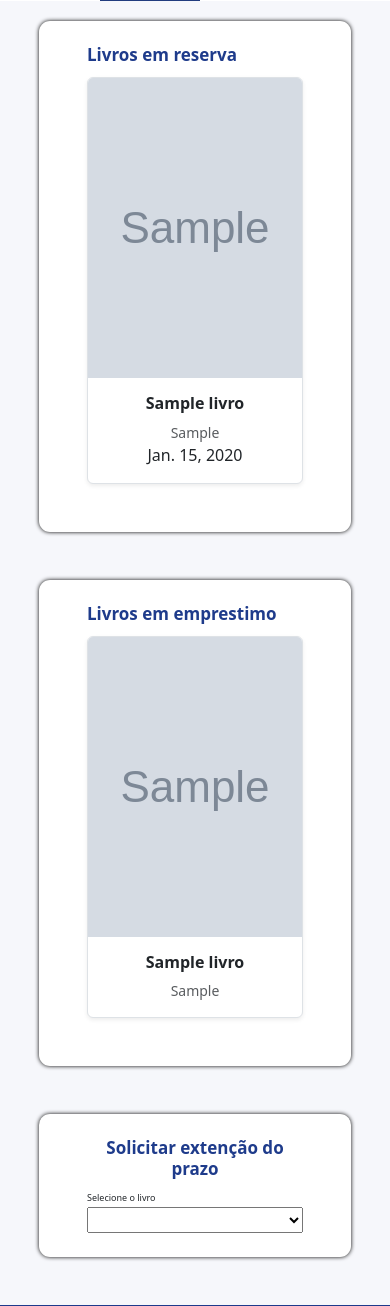
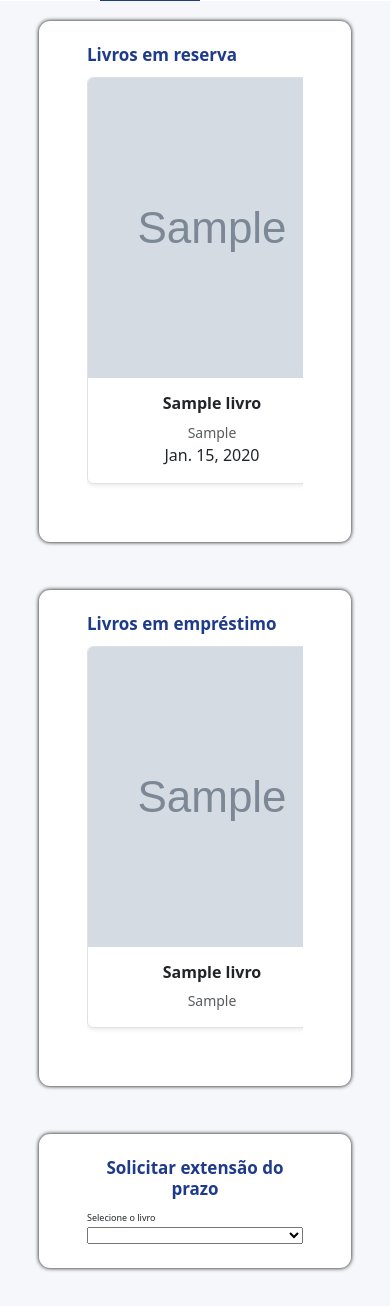
Before and after one commit to SENAI-Morvan-Figueiredo/Os-3-mosqueteiros---Biblioteca, a Django app: page /user/historico_perfil/ in a window 390 px wide. Shown: the part 406-1712 px from the top of the page. Run offline with Django 5.2, Linux system fonts and the light colour scheme; a user stored in the database is signed in; tables that the repository leaves empty hold one stand-in row (values such as "Sample post"); grey boxes marked "Sample" are stand-in pictures; lists and menus that the app fills with data are empty.

Commit message:
responsividade da tela de histórico finalizada.

```diff
--- a/BibliotecaEstrela/BibliotecaEstrela/static/css/cards-perfil.css
+++ b/BibliotecaEstrela/BibliotecaEstrela/static/css/cards-perfil.css
@@ -6,9 +6,9 @@
     box-shadow: 0 0 4px black;
 }
 
-.card-perfil .estatisticas{
+.estatisticas{
     border-radius: 15px;
-    height: 400px;
+    max-height: 400px;
 }
 
 
--- a/BibliotecaEstrela/User/templates/User/historico_perfil.html
+++ b/BibliotecaEstrela/User/templates/User/historico_perfil.html
@@ -2,22 +2,130 @@
 {% load static %}
 
 {% block content %}
+
+<style>
+/* ======= CONTROLES ======= */
+.btn-carousel {
+  position: absolute;
+  top: 50%;
+  transform: translateY(-50%);
+  background: rgba(255, 255, 255, 0.9);
+  border: none;
+  border-radius: 50%;
+  width: 40px;
+  height: 40px;
+  color: black !important;
+  font-size: 1.5rem;
+  cursor: pointer;
+  z-index: 1000;
+  transition: opacity 0.2s ease;
+  opacity: 0.7;
+  display: flex;
+  align-items: center;
+  justify-content: center;
+
+  line-height: 1; /* já está aí, mantém */
+  font-family: 'Arial', sans-serif; /* força uma fonte previsível */
+
+  box-shadow: 0 2px 5px rgba(0,0,0,0.2);
+}
+.btn-carousel:hover {
+  opacity: 1;
+  background: white;
+}
+.prev-btn { left: 10px; }
+.next-btn { right: 10px; }
+
+/* ======= CONTAINER ======= */
+.carousel-wrapper {
+  position: relative;
+  width: 100%;
+}
+
+.cards-container {
+  display: flex;
+  gap: 1.5rem;
+  scroll-behavior: smooth;
+}
+
+/* ======= RESPONSIVIDADE ======= */
+@media (max-width: 992px) {
+  /* Mobile/Tablet - Scroll manual SEM botões */
+  .carousel-wrapper {
+    overflow-x: auto;
+  }
+  .cards-container {
+    overflow-x: auto;
+    scroll-snap-type: x mandatory;
+    padding-bottom: 10px;
+    flex-wrap: nowrap;
+  }
+  .card-livros {
+    scroll-snap-align: start;
+    min-width: 200px;
+  }
+
+  /* Remove completamente os botões no mobile */
+  .btn-carousel {
+    display: none !important;
+  }
+}
+
+@media (min-width: 993px) {
+    .carousel-wrapper {
+        overflow: hidden;
+    }
+    .cards-container {
+        overflow-x: auto;
+    }
+
+    .cards-container {
+        scrollbar-width: none;        /* Firefox */
+        -ms-overflow-style: none;     /* IE e Edge antigo */
+    }
+
+    .cards-container::-webkit-scrollbar {
+        display: none;                /* Chrome, Safari e Edge moderno */
+    }
+}
+
+@media(max-width: 970px){
+    select{
+        font-size: 12px;
+    }
+
+    option{
+        font-size: 12px;
+        width: 100%;
+    }
+}
+
+@media(max-width:600px){
+    select{
+        font-size: 9px;
+    }
+}
+
+</style>
+
 <main class="text-center" style="padding: 0 10%">
   <div class="d-flex gap-5 flex-column">
+
+    <!-- === LIVROS EM RESERVA === -->
     <div class="card-perfil editar-perfil d-flex align-items-start flex-column gap-1 py-4 px-5">
       <h2>Livros em reserva</h2>
 
-                <div class="d-flex flex-row w-100 gap-4">
+      <div class="carousel-wrapper position-relative w-100">
+        <button class="btn-carousel prev-btn" aria-label="anterior">‹</button>
+
+        <div class="cards-container d-flex flex-row w-100 gap-4">
           {% for reserva in reservas %}
-
-                    <div class="card-livros col-12 col-md-6 col-lg-3 mb-4">
+          <div class="card-livros col-12 col-md-6 col-lg-3 mb-4 flex-shrink-0" style="min-width: 250px;">
             <div class="card h-100 book-item shadow-sm">
               {% if not reserva.id_livro.imagem %}
                 <img src="https://via.placeholder.com/300x450?text=Sem+Capa" class="card-img-top" style="height: 300px; object-fit: cover;" alt="Sem capa">
               {% else %}
-                            <div>
                 <img src="{{ reserva.id_livro.imagem.url }}" class="card-img-top" style="height: 300px; object-fit: cover;" alt="{{ livro.nome }}">
-                            </div>
               {% endif %}
               <div class="card-body d-flex flex-column text-center">
                 <h6 class="card-title fw-bold">{{ reserva.id_livro.nome }}</h6>
@@ -29,21 +137,25 @@
           {% endfor %}
         </div>
 
+        <button class="btn-carousel next-btn" aria-label="próximo">›</button>
+      </div>
     </div>
 
+    <!-- === LIVROS EM EMPRÉSTIMO === -->
     <div class="card-perfil editar-perfil d-flex align-items-start flex-column gap-1 py-4 px-5">
-                <h2>Livros em emprestimo</h2>
+      <h2>Livros em empréstimo</h2>
 
-                <div class="d-flex flex-row w-100 gap-4">
+      <div class="carousel-wrapper position-relative w-100">
+        <button class="btn-carousel prev-btn" aria-label="anterior">‹</button>
+
+        <div class="cards-container d-flex flex-row gap-4" id="emprestimos-list">
           {% for emprestimo in emprestimos %}
-                        <div class="card-livros col-12 col-md-6 col-lg-3 mb-4">
+          <div class="card-livros col-12 col-md-6 col-lg-3 mb-4 flex-shrink-0" style="min-width: 250px;">
             <div class="card h-100 book-item shadow-sm">
               {% if not emprestimo.id_livro.imagem %}
                 <img src="https://via.placeholder.com/300x450?text=Sem+Capa" class="card-img-top" style="height: 300px; object-fit: cover;" alt="Sem capa">
               {% else %}
-                                <div>
                 <img src="{{ emprestimo.id_livro.imagem.url }}" class="card-img-top" style="height: 300px; object-fit: cover;" alt="{{ livro.nome }}">
-                                </div>
               {% endif %}
               <div class="card-body d-flex flex-column text-center">
                 <h6 class="card-title fw-bold">{{ emprestimo.id_livro.nome }}</h6>
@@ -54,14 +166,17 @@
           </div>
           {% endfor %}
         </div>
+
+        <button class="btn-carousel next-btn" aria-label="próximo">›</button>
+      </div>
     </div>
 
+    <!-- === EXTENSÃO === -->
     <div class="card-perfil editar-perfil d-flex align-items-start flex-column gap-1 py-4 px-5">
-                <h2>Solicitar extenção do prazo</h2>
+      <h2>Solicitar extensão do prazo</h2>
 
       <form method="post" class="d-flex flex-column w-100">
         {% csrf_token %}
-
         <label for="livro" class="align-self-start">Selecione o livro</label>
         <select name="livro" id="livro" class="w-100">
           {% for extensao in extensoes %}
@@ -73,4 +188,51 @@
 
   </div>
 </main>
+
+<script>
+document.addEventListener("DOMContentLoaded", () => {
+  const wrappers = document.querySelectorAll(".carousel-wrapper");
+
+  wrappers.forEach(wrapper => {
+    const container = wrapper.querySelector(".cards-container");
+    const prevBtn = wrapper.querySelector(".prev-btn");
+    const nextBtn = wrapper.querySelector(".next-btn");
+
+    if (!container || !prevBtn || !nextBtn) return;
+
+    function updateButtons() {
+      const isDesktop = window.innerWidth > 992;
+      const parent = wrapper.closest('.card-perfil') || wrapper;
+      const isOverflowing = container.scrollWidth > parent.clientWidth;
+
+      if (isDesktop && isOverflowing) {
+        prevBtn.style.display = "flex";
+        nextBtn.style.display = "flex";
+      } else {
+        prevBtn.style.display = "none";
+        nextBtn.style.display = "none";
+      }
+    }
+
+    function getScrollAmount() {
+      const card = container.querySelector('.card-livros');
+      return card ? card.offsetWidth + 24 : 300;
+    }
+
+    prevBtn.addEventListener("click", () => {
+      container.scrollBy({ left: -getScrollAmount(), behavior: "smooth" });
+    });
+
+    nextBtn.addEventListener("click", () => {
+      container.scrollBy({ left: getScrollAmount(), behavior: "smooth" });
+    });
+
+    updateButtons();
+    window.addEventListener("resize", updateButtons);
+    window.addEventListener("load", updateButtons);
+    setTimeout(updateButtons, 100);
+  });
+});
+</script>
+
 {% endblock content %}
--- a/BibliotecaEstrela/User/templates/User/multas.html
+++ b/BibliotecaEstrela/User/templates/User/multas.html
@@ -170,7 +170,7 @@
         }
     }
 
-    @media(max-width: 450px){
+    /* @media(max-width: 450px){
         .card-perfil{
             height: 300px;
         }
@@ -206,7 +206,7 @@
 
             margin-top: 5px;
         }
-    }
+    } */
 
 </style>
 {% if tamanho_lista_multas %}
```
Lines whose indentation alone changed are shown as unchanged.
